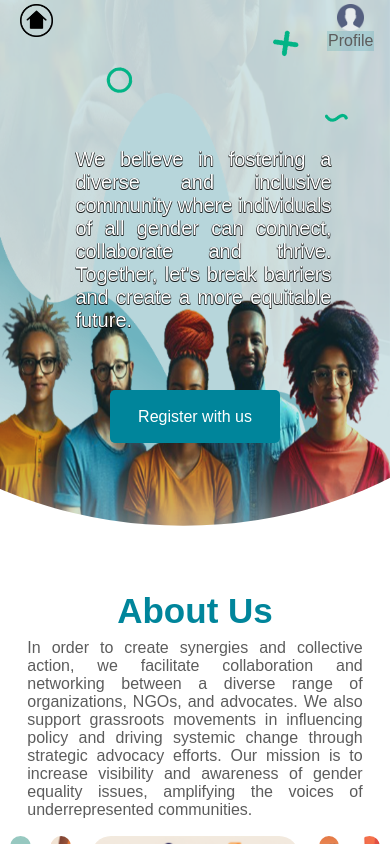
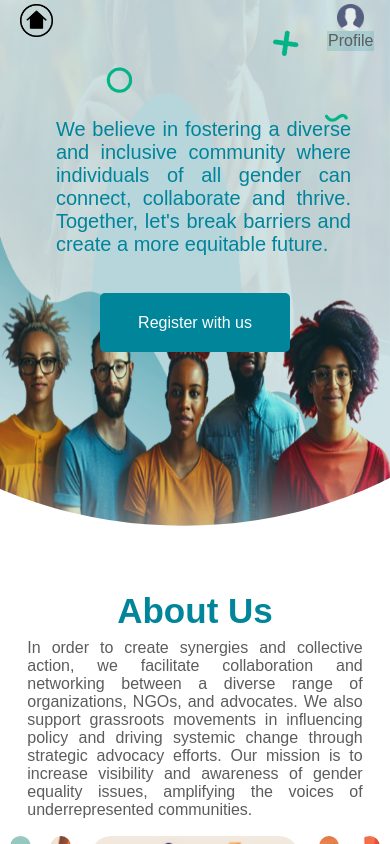
Before and after one commit to u-hope/gendernetworket, a React (Create React App) app: page / in a window 390 px wide. Built offline with nearby package versions, Linux system fonts and the light colour scheme; no server answers.

Commit message:
added the logo on the sigin up

```diff
--- a/src/Components/parallex/parallex.css
+++ b/src/Components/parallex/parallex.css
@@ -31,5 +31,6 @@
     }
     .parallax_motto{
         font-size: 2vh;
+        padding: 0 8%;
     }
 }
--- a/src/pages/Header/Header.css
+++ /dev/null
@@ -1,197 +0,0 @@
-.header {
-    height: 100vh;
-    display: grid;
-    clip-path: ellipse(98% 51% at 47% 38%);
-    scroll-snap-align: start;
-  }
-
-  .headerCover {
-    display: grid;
-    grid-template-areas: "stack";
-  }
-
-  .parallax {
-    grid-area: stack;
-    height: 100%;
-    width: 100%;
-    position: relative;
-  }
-
-  .parallax_1 {
-    --parallax-speed: -10;
-  }
-
-  .parallax_2 {
-    --parallax-speed: -20;
-    width: 70%;
-    margin: -12% 15%;
-  }
-
-  .parallax_3 {
-    --parallax-speed: -15;
-    height: 70%;
-    align-self: end;
-  }
-
-  .parallax_4 {
-    --parallax-speed: -25;
-    width: 30%;
-    margin: 10% 28%;
-    transform: rotate(-8deg);
-  }
-
-  .parallax_5 {
-    --parallax-speed: -18;
-    height: 85%;
-    width: 70%;
-    margin-left: -75px;
-    align-self: end;
-  }
-
-  .parallax_6 {
-    --parallax-speed: -30;
-    margin-top: 4%;
-    transform: rotate(210deg);
-    max-height: 90%;
-    max-width: 72%;
-  }
-
-  .headerLeft {
-    --parallax-speed: -5;
-    display: flex;
-    flex-direction: column;
-    width: 40%;
-    height: 40%;
-    align-self: center;
-    justify-self: end;
-    margin: -15% -3%;
-  }
-
-
-.headerText {
-    color: #00859B;
-    font-weight: 700;
-    font-size: x-large;
-    width: 100%;
-    background-color: transparent;
-    margin-bottom: 6.9vh;
-
-    padding-left: 2vh;
-}
-.headerTopText{
-    color: #5c5c5c;
-    font-size:3vh;
-    padding-left: 2vh;
-    margin-bottom: 6.9vh;
-}
-.headerButton {
-    display: flex;
-    justify-content: center;
-    align-items: center;
-    margin: auto auto;
-    background-color: #00859B;
-    height: 7vh;
-    width: 12vw;
-    text-decoration: none;
-    border-radius: 5px;
-    color: white;
-}
-.headerButton:hover{
-    border: #00859B solid;
-    background-color: #fff;
-    color: #00859B;
-    font-weight: 700;
-    -webkit-box-shadow: -3px -1px 28px 0px rgba(0,0,0,1);
-    -moz-box-shadow: -3px -1px 28px 0px rgba(0,0,0,1);
-    box-shadow: -3px -1px 28px 0px rgba(0, 0, 0, 0.432);
-}
-.smallDevice{
-    visibility: hidden;
-}
-
-
-/* Medium Devices (Tablets) */
-@media (max-width: 991px) {
-    .header {
-        grid-template-columns: 1fr;
-        height: auto;
-        background-size: 100vw 50vh;
-        background-position: center top;
-    }
-
-    .headerLeft {
-        margin: 10vh 0;
-    }
-
-    .headerText {
-        font-size: 1.5rem;
-        margin-bottom: 2vh;
-    }
-
-    .headerButton {
-        height: 6vh;
-        width: 30vw;
-        padding-top: 3vh;
-        margin-left: 0;
-    }
-}
-
-/* Small Devices (Phones) */
-@media (max-width: 767px) {
-    .header{
-        font-size: 2vh;
-        height: 60vh;
-        width: 100vw;
-        grid-template-columns: 1fr;
-        overflow: hidden;
-        background-image: url('../../Img/one.png');
-        background-size: 100vw 50vh;
-        background-repeat: no-repeat;}
-
-    .headerText {
-        font-size: 2vh;
-        margin: auto auto;
-    }
-    .headerLeft{
-        margin-top: -2.4vh;
-        background-color: rgba(58, 40, 40, 0.158);
-        backdrop-filter: blur(1px );
-    }
-
-    .headerButton {
-        height: 3vh;
-        width: 30vw;
-        padding: 2vh;
-        margin-left: 0;
-    }
-}
-
-/* Small Devices (Phones) */
-@media (max-width: 767px) {
-    .header{
-        font-size: 2vh;
-        height: 60vh;
-        width: 100vw;
-        grid-template-columns: 1fr;
-        overflow: hidden;
-        background-image: url('../../Img/one.png');
-        background-size: 100vw 50vh;
-        background-repeat: no-repeat;}
-
-    .headerText {
-        font-size: 2vh;
-        margin: auto auto;
-    }
-    .headerLeft{
-        margin-top: -2.4vh;
-        background-color: rgba(58, 40, 40, 0.158);
-        backdrop-filter: blur(1px );
-    }
-
-    .headerButton {
-        height: 3vh;
-        width: 30vw;
-        padding: 2vh;
-        margin-left: 0;
-    }
-}
--- a/src/pages/Header/Headers.css
+++ b/src/pages/Header/Headers.css
@@ -78,7 +78,6 @@
     width: 100%;
     background-color: transparent;
     margin-bottom: 6.9vh;
-
     padding-left: 2vh;
 }
 .headerTopText{
@@ -155,26 +154,11 @@
 
     .headerText {
         display: none;
-        font-size: 20px;
-        text-align: center;
-        color: #00849b;
-        /* color: white; */
-  text-shadow:
-    -0.5px -0.5px 0 #000000a9,
-    0.5px -0.5px 0 #000000a9,
-    -0.5px 0.5px 0 #000000a9,
-    0.5px 0.5px 0 #000000a9;
-
     }
     .headerTopText{
         font-weight: 300;
         font-size: 20px;
-        color: #fff;
-        text-shadow:
-        -0.5px -0.5px 0 #000000a9,
-        0.5px -0.5px 0 #000000a9,
-        -0.5px 0.5px 0 #000000a9,
-        0.5px 0.5px 0 #000000a9;
+        color: #00849b;
         text-align:justify;
     }
     .smallDevice {
@@ -187,19 +171,18 @@
         --parallax-speed:-5;
         display: flex;
         flex-direction: column;
-        width: 70%;
-        height: 50%;
+        width: 80%;
+        height: 60%;
         align-self:center ;
         justify-self:center;
-        margin: 15% 3%;
     }
 
     .headerButton {
         height: 3vh;
         width: 50%;
         padding: 2vh;
-        align-self: center;
         margin: auto auto;
+        margin-top: -2.5vh;
     }
     .parallax_2{
         height: 100%;
--- a/src/pages/Signin/Signin.js
+++ b/src/pages/Signin/Signin.js
@@ -1,7 +1,7 @@
 import './signin.css';
 import React, {useState} from 'react';
 import { signin, authenticate } from '../../backend';
-import { Navigate } from 'react-router-dom';
+import { Navigate, Link } from 'react-router-dom';
 
 // Signin component for the login form
 export function Signin(){
@@ -83,7 +83,7 @@ export function Signin(){
                 </div>
                 {/* Message for redirection to signup */}
                 <div className='login-message'>
-                <center><p className='login_redirect mt-2'>Don't have an account?<b><a href='/signup'> Signup here</a></b></p></center>
+                <center><p className='login_redirect mt-2'>Don't have an account?<b><Link to='/signup'> Signup here</Link></b></p></center>
                 </div>
             </div>
         </div>
--- a/src/pages/Signup/Signup.js
+++ b/src/pages/Signup/Signup.js
@@ -1,7 +1,7 @@
 import './signup.css';
 import React, {useState} from "react";
 import NavBar from '../../Components/NavBar/Navbar';
-import logoImg from '../../Img/logo.png';
+import logoImg from '../../Img/home.png';
 import { signup } from "../../backend";
 import { Link } from "react-router-dom";
 
@@ -19,6 +19,7 @@ function Signup() {
         region:"",
         orgtype:"",
         intervention:"",
+        logo:null,
         error: "",
         loading: false,
         success: false,
@@ -30,6 +31,10 @@ const { name, email, password, mission, vision, contact, region, orgtype, interv
 const handleChange = name => event => {
     setFormValues({ ...formValues, error: false, [name]: event.target.value });
 }
+//Handles changes in the file upload image form
+const handleFileChange = (e) => {
+    setFormData((prev) => ({ ...prev, logo: e.target.files[0] }));
+};
 
 // Submits the form data to the backend
 const onSubmit = async event => {
@@ -125,6 +130,11 @@ const successMessage = () => {
                     <label htmlFor="password">Password</label>
                     <input type="password" id="password" name="password" onChange={handleChange("password")} required/>
                 </div>
+                {/*Imput field for the logo */}
+                <div className='form-group'>
+                    <label htmlFor="password">Upload Logo</label>
+                    <input type="file" name="logo" onChange={handleFileChange} required />
+                </div>
                 {/* Signup button */}
                 <div className="form-group-button">
                     <button onClick={onSubmit} className='signupButton'>Sign up</button>
```
Also changed, not shown: src/pages/Header/Header.js (deleted, +0 -64 lines), src/pages/Header/Parallax.js (deleted, +0 -28 lines), 32 other files (tests, documents, lock files or other folders).
